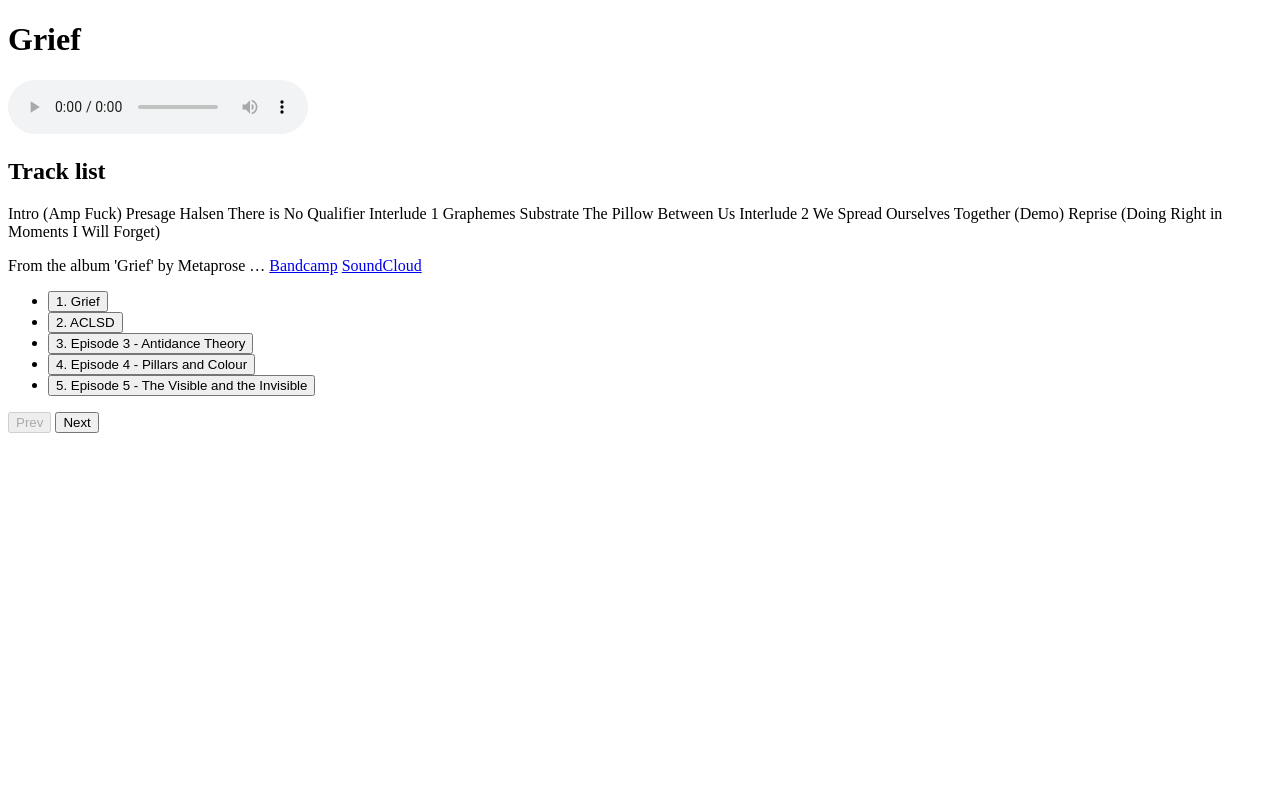
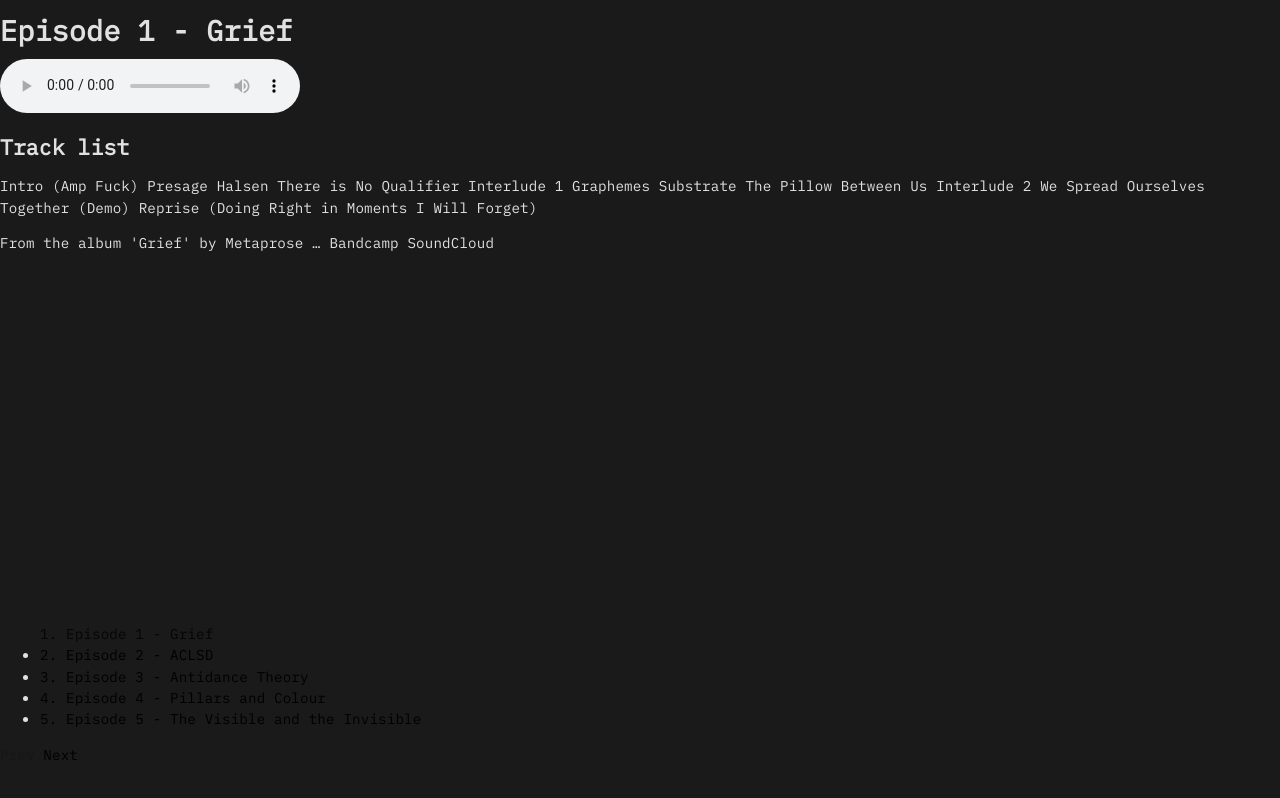
Before and after one commit to mitchGuthrieDev/metaprose-app, a SvelteKit app: page / in a window 1280 px wide. Shown: the top 798 px of the page. Built offline with nearby package versions, Linux system fonts and the light colour scheme.

Commit message:
Prepare for pages deploy

```diff
--- a/package.json
+++ b/package.json
@@ -13,6 +13,7 @@
 	},
 	"devDependencies": {
 		"@sveltejs/adapter-auto": "^6.0.0",
+		"@sveltejs/adapter-cloudflare": "^1.0.0-next.45",
 		"@sveltejs/kit": "^2.16.0",
 		"@sveltejs/vite-plugin-svelte": "^5.0.0",
 		"svelte": "^5.0.0",
--- /dev/null
+++ b/src/lib/components/AsciiVisualizer.svelte
@@ -0,0 +1,47 @@
+<script>
+  import { onMount, onDestroy } from 'svelte';
+
+  /** The actual HTMLAudioElement bound in +page.svelte */
+  export let audioEl;
+
+  let canvasText = '';
+  let analyser;
+  let data;
+  let frameId;
+
+  onMount(() => {
+    if (!audioEl) {
+      console.warn('AsciiVisualizer: no audioEl passed');
+      return;
+    }
+
+    const ctx = new AudioContext();
+    const source = ctx.createMediaElementSource(audioEl);
+    analyser = ctx.createAnalyser();
+    analyser.fftSize = 64;
+
+    // Tap the audio stream for analysis...
+    source.connect(analyser);
+    // ...but also send the audio to the speakers
+    source.connect(ctx.destination);
+
+    data = new Uint8Array(analyser.frequencyBinCount);
+    drawFrame();
+  });
+
+  function drawFrame() {
+    analyser.getByteFrequencyData(data);
+    // Map first 32 bins into bar heights (0–8)
+    const bars = Array.from(data.slice(0, 32)).map(v => Math.floor(v / 32));
+    canvasText = bars.map(h => '▇'.repeat(h)).join('\n');
+    frameId = requestAnimationFrame(drawFrame);
+  }
+
+  onDestroy(() => {
+    if (frameId != null) cancelAnimationFrame(frameId);
+  });
+</script>
+
+<pre class="ascii-visualizer" style="font-family: monospace; line-height: .75;">
+{canvasText}
+</pre>
--- a/src/lib/episodes.json
+++ b/src/lib/episodes.json
@@ -1,13 +1,13 @@
 [
   {
     "id": 1,
-    "title": "Grief",
+    "title": "Episode 1 - Grief",
     "audio": "https://cdn.scalineaudio.net/Grief%20%5BMetaprose%5D.mp3",
     "mdPath": "/episodes/01.md"
   },
   {
     "id": 2,
-    "title": "ACLSD",
+    "title": "Episode 2 - ACLSD",
     "audio": "https://cdn.scalineaudio.net/ACLSD%20%5BMetaprose%5D.mp3",
     "mdPath": "/episodes/02.md"
   },
--- a/src/routes/+page.svelte
+++ b/src/routes/+page.svelte
@@ -2,98 +2,99 @@
 <script>
   import { onMount } from 'svelte';
   import { marked } from 'marked';
+  import AsciiVisualizer from '$lib/components/AsciiVisualizer.svelte';
   import episodesRaw from '$lib/episodes.json';
 
-  /** Normalized and sorted episodes */
   let allEpisodes = [];
+  let currentId = null;
+  let currentHtml = '';
+  let audioEl;
 
-  /** Currently selected episode ID */
-  let currentId = null;
-
-  /** Rendered HTML of the current episode Markdown */
-  let currentHtml = '';
-
-  // Reactive current episode object
   $: currentEpisode = allEpisodes.find(e => e.id === currentId);
-
-  // Compute Prev/Next IDs as reactive variables
   $: prevId = currentEpisode ? allEpisodes[allEpisodes.indexOf(currentEpisode) - 1]?.id ?? null : null;
   $: nextId = currentEpisode ? allEpisodes[allEpisodes.indexOf(currentEpisode) + 1]?.id ?? null : null;
 
-  // Load episodes on mount: normalize IDs, sort, then load first
   onMount(async () => {
+    console.log('Log Output Success');
     allEpisodes = episodesRaw
       .map(e => ({ ...e, id: Number(e.id) }))
       .sort((a, b) => a.id - b.id);
-
-    if (allEpisodes.length > 0) {
+    if (allEpisodes.length) {
       await loadEpisode(allEpisodes[0].id);
     }
   });
 
-  /** Load and render Markdown for a given episode ID */
   async function loadEpisode(id) {
-    // Set currentId before fetching to update reactive deps
     currentId = id;
-
     const ep = allEpisodes.find(e => e.id === id);
     if (!ep) {
       currentHtml = `<p>Episode not found.</p>`;
       return;
     }
-
     try {
       const res = await fetch(ep.mdPath);
-      if (!res.ok) throw new Error('Failed to fetch ' + ep.mdPath);
-      const md = await res.text();
+      const md = res.ok ? await res.text() : '';
       currentHtml = await marked(md);
-    } catch (err) {
-      console.error(err);
+      audioEl.currentTime = 0;
+    } catch {
       currentHtml = `<p>Error loading description.</p>`;
     }
   }
 
-  /** Handle selection from list or navigation controls */
   function selectEpisode(id) {
-    if (id != null && id !== currentId) {
-      loadEpisode(id);
-    }
+    if (id != null && id !== currentId) loadEpisode(id);
   }
 </script>
 
-<div class="mfp-page">
-  <!-- ASCII Visualizer on the left -->
-  <aside class="visualizer">
-    <!-- AsciiVisualizer goes here -->
-  </aside>
-
-  <!-- Main content -->
-  <main class="content">
+<div id="main">
+  <!-- Main content & audio player first for visualizer dependency -->
+  <div id="content">
     {#if currentEpisode}
       <h1>{currentEpisode.title}</h1>
-      <audio controls src={currentEpisode.audio}></audio>
+      <div id="player">
+        <audio
+          bind:this={audioEl}
+            controls
+            src={currentEpisode.audio}
+            on:loadedmetadata={() => {
+            // Sanity check right when the media metadata is loaded:
+            console.log('Bound audioEl:', audioEl);
+            console.log('audioEl.src =', audioEl?.src);
+          }}
+        ></audio>
+      </div>
       <div class="description">{@html currentHtml}</div>
     {:else}
       <p>Loading…</p>
     {/if}
-  </main>
+  </div>
 
-  <!-- Episode list on the right -->
-  <aside class="episodes-list">
+  <!-- Visualizer section -->
+  <div id="visualizer">
+    {#if audioEl}
+      <AsciiVisualizer audioEl={audioEl} />
+    {/if}
+  </div>
+
+  <!-- Episodes list -->
+  <div id="episodes">
     <ul>
       {#each allEpisodes as ep}
         <li class:selected={ep.id === currentId}>
-          <button type="button" on:click={() => selectEpisode(ep.id)}>
+          <button
+            type="button"
+            on:click={() => selectEpisode(ep.id)}
+          >
             {ep.id}. {ep.title}
           </button>
         </li>
       {/each}
     </ul>
-  </aside>
+  </div>
 
   <!-- Navigation controls -->
   {#if currentEpisode}
-    <div class="nav-controls">
+    <div id="nav">
       <button on:click={() => selectEpisode(prevId)} disabled={!prevId}>
         Prev
       </button>
```
Also changed, not shown: src/lib/components/AudioPlayer.svelte (added, +15 -0 lines), src/routes/+layout.svelte (added, +7 -0 lines), 2 other files (tests, documents, lock files or other folders).
